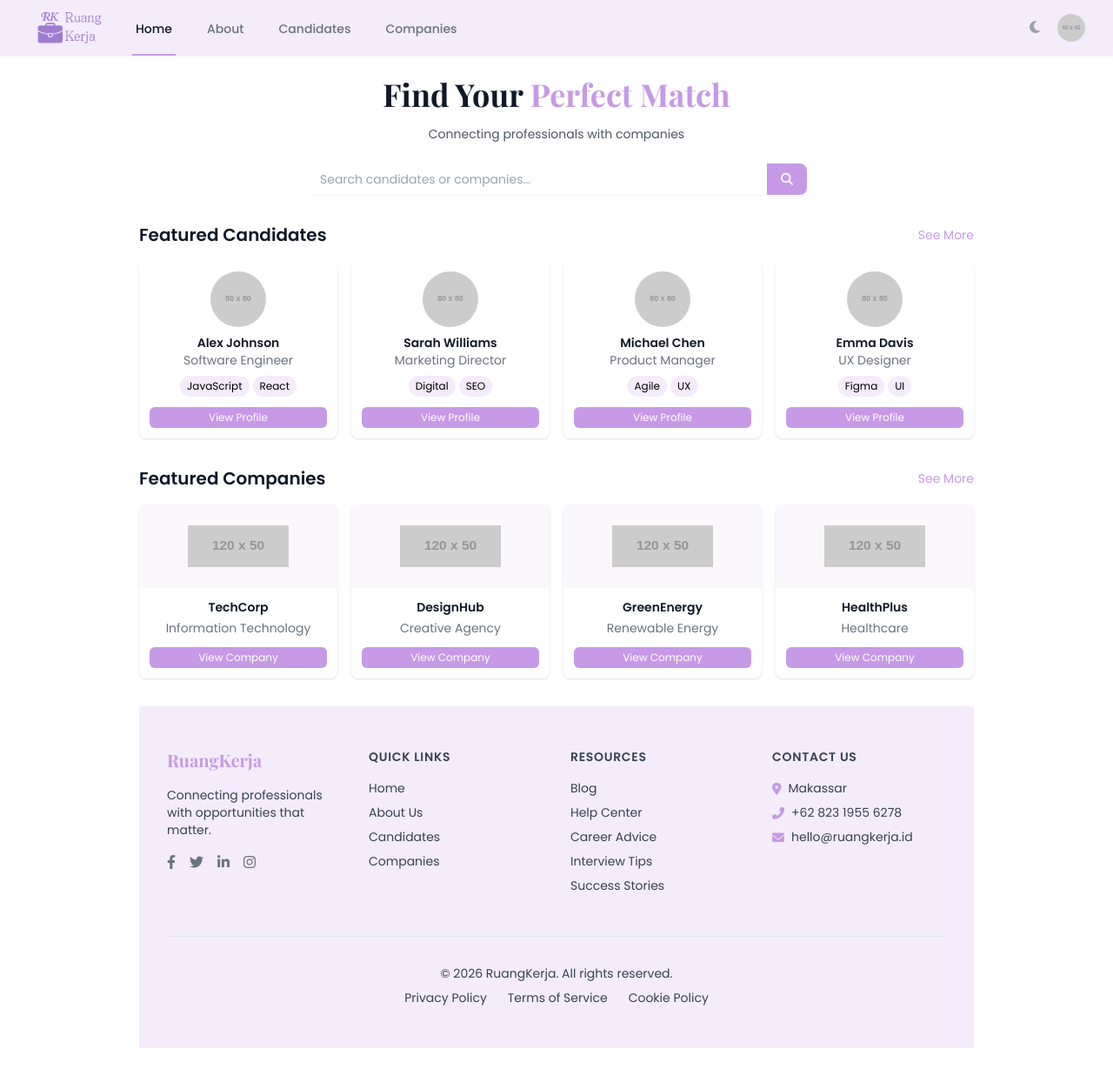
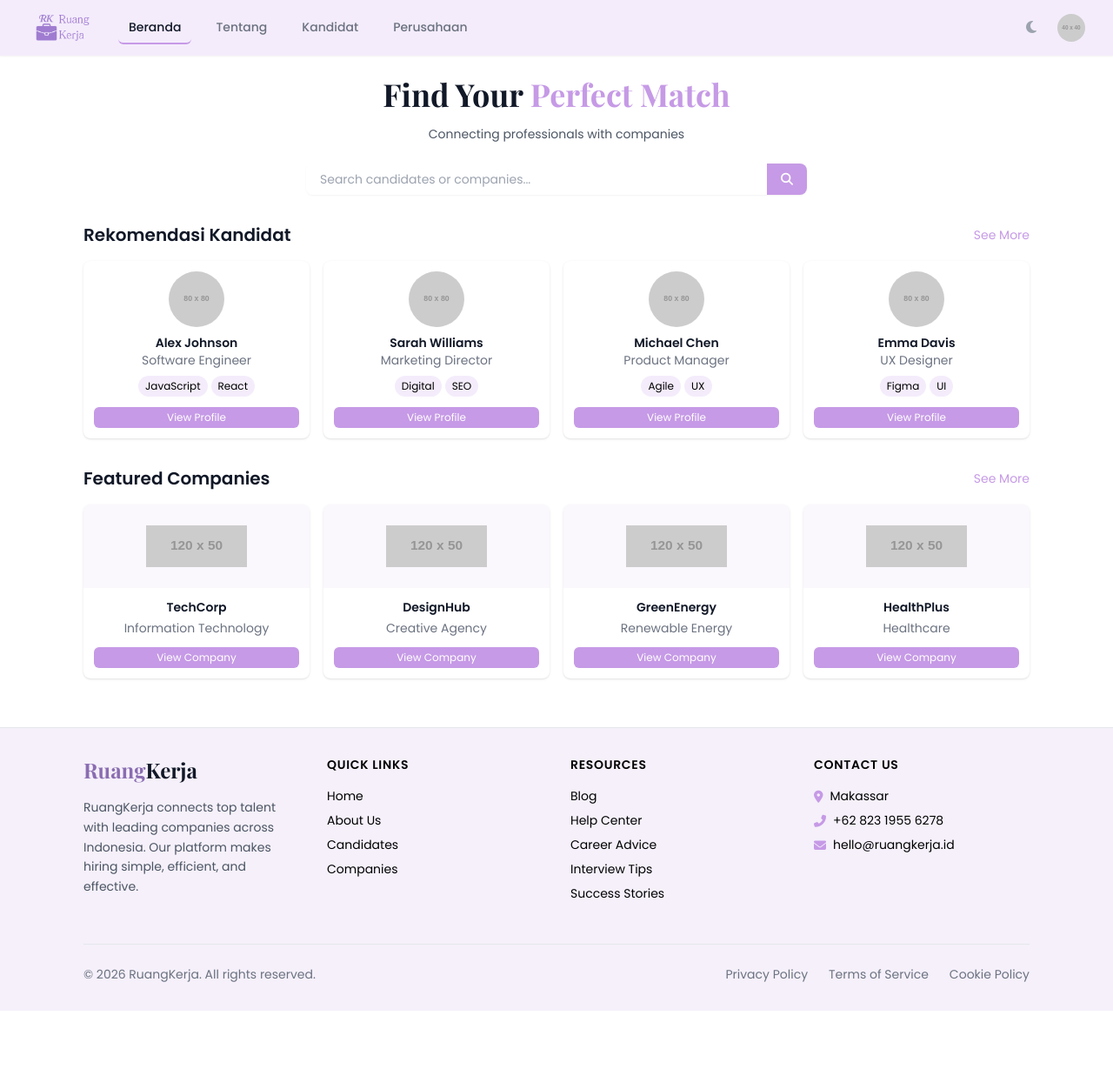
Before and after one commit to Idkwhat77/Frontend-ALP-Kelompok1, a website: page homepage.html in a window 1280 px wide. Shown: the whole page at 87% size. After the commit the page ends 1162 px from the top, so only its background shows below. Drawn offline with nearby package versions, Linux system fonts and the light colour scheme; placeholder pictures from the web are drawn by us.

Commit message:
update footer and navbar

```diff
--- a/homepage.html
+++ b/homepage.html
@@ -69,89 +69,117 @@
             outline: 2px solid #c69ae6;
             outline-offset: 2px;
         }
+
+        /* Custom scrollbar */
+        ::-webkit-scrollbar {
+            width: 8px;
+            height: 8px;
+        }
+
+        ::-webkit-scrollbar-track {
+            background: #f4ecfb;
+        }
+
+        ::-webkit-scrollbar-thumb {
+            background: #dbc2f0;
+            border-radius: 4px;
+        }
+
+        .dark ::-webkit-scrollbar-track {
+            background: #1a202c;
+        }
+
+        .dark ::-webkit-scrollbar-thumb {
+            background: #4a5568;
+        }
     </style>
 </head>
 <body class="bg-white dark:bg-gray-900 transition-colors duration-300 font-poppins">
     <!-- Navbar -->
-    <nav class="bg-lilac-100 dark:bg-gray-900 shadow-sm transition-colors duration-300">
+    <nav class="bg-lilac-100 dark:bg-gray-900 shadow-sm transition-colors duration-300 sticky top-0 z-10">
         <div class="max-w-7xl mx-auto px-4 sm:px-6 lg:px-8">
-            <div class="flex justify-between h-16">
-                <div class="flex">
-                <div class="flex-shrink-0 flex items-center">
-                    <img src="img/Logo Ruang Kerja.png" alt="RuangKerja Logo" class="h-12 w-auto" />
+            <!-- Top Row - Logo, Menu, Profile & Dark Mode -->
+            <div class="flex justify-between items-center h-16">
+                <div class="flex items-center">
+                    <div class="flex-shrink-0">
+                        <img src="img/Logo Ruang Kerja.png" alt="RuangKerja Logo" class="h-10 w-auto" />
                     </div>
-                    <div class="hidden sm:ml-6 sm:flex sm:space-x-8">
-                        <a href="#" class="border-lilac-400 text-gray-900 dark:text-white inline-flex items-center px-1 pt-1 border-b-2 text-sm font-medium">
-                            Home
+                    <div class="hidden sm:ml-6 sm:flex sm:space-x-4">
+                        <a href="#" class="px-3 py-2 rounded-md text-sm font-medium border-b-2 border-lilac-400 text-gray-900 dark:text-white">
+                            Beranda
                         </a>
-                        <a href="#" class="border-transparent text-gray-500 dark:text-gray-300 hover:border-gray-300 hover:text-gray-700 dark:hover:text-white inline-flex items-center px-1 pt-1 border-b-2 text-sm font-medium">
-                            About
+                        <a href="#" class="px-3 py-2 rounded-md text-sm font-medium text-gray-500 dark:text-gray-300 hover:text-gray-700 dark:hover:text-white hover:bg-lilac-50 dark:hover:bg-gray-800">
+                            Tentang
                         </a>
-                        <a href="#" class="border-transparent text-gray-500 dark:text-gray-300 hover:border-gray-300 hover:text-gray-700 dark:hover:text-white inline-flex items-center px-1 pt-1 border-b-2 text-sm font-medium">
-                            Candidates
+                        <a href="#" class="px-3 py-2 rounded-md text-sm font-medium text-gray-500 dark:text-gray-300 hover:text-gray-700 dark:hover:text-white hover:bg-lilac-50 dark:hover:bg-gray-800">
+                            Kandidat
                         </a>
-                        <a href="#" class="border-transparent text-gray-500 dark:text-gray-300 hover:border-gray-300 hover:text-gray-700 dark:hover:text-white inline-flex items-center px-1 pt-1 border-b-2 text-sm font-medium">
-                            Companies
+                        <a href="#" class="px-3 py-2 rounded-md text-sm font-medium text-gray-500 dark:text-gray-300 hover:text-gray-700 dark:hover:text-white hover:bg-lilac-50 dark:hover:bg-gray-800">
+                            Perusahaan
                         </a>
                     </div>
                 </div>
-                <div class="hidden sm:ml-6 sm:flex sm:items-center space-x-4">
-                    <button id="darkModeToggle" class="p-1 rounded-full text-gray-400 dark:text-lilac-200 hover:text-gray-500 dark:hover:text-lilac-100 focus:outline-none" aria-label="Toggle dark mode">
+
+                <!-- Desktop Dark Mode & Profile -->
+                <div class="hidden sm:flex items-center space-x-4">
+                    <button id="darkModeToggle" class="p-2 rounded-full text-gray-400 dark:text-lilac-200 hover:text-gray-500 dark:hover:text-lilac-100 hover:bg-lilac-50 dark:hover:bg-gray-800 focus:outline-none" aria-label="Toggle dark mode">
                         <i class="fas fa-moon dark:hidden"></i>
                         <i class="fas fa-sun hidden dark:inline"></i>
                     </button>
-                    <div class="ml-3 relative">
-                        <div>
+
+                    <div class="relative">
                         <button type="button" class="flex text-sm rounded-full focus:outline-none" id="user-menu-button" aria-expanded="false" aria-haspopup="true">
                             <img class="h-8 w-8 rounded-full" src="https://via.placeholder.com/40" alt="Profile">
                         </button>
+
+                        <!-- Dropdown Menu -->
+                        <div class="hidden origin-top-right absolute right-0 mt-2 w-48 rounded-md shadow-lg py-1 bg-white dark:bg-gray-800 ring-1 ring-black ring-opacity-5 focus:outline-none" role="menu" id="user-menu" aria-orientation="vertical" aria-labelledby="user-menu-button" tabindex="-1">
+                            <div class="px-4 py-2 text-sm text-gray-700 dark:text-gray-300 border-b border-gray-100 dark:border-gray-700">
+                                <div class="font-medium">Profil Saya</div>
                             </div>
-                        <div class="hidden origin-top-right absolute right-0 mt-2 w-48 rounded-md shadow-lg py-1 bg-white dark:bg-gray-800 ring-1 ring-black ring-opacity-5 focus:outline-none" role="menu" id="user-menu" aria-orientation="vertical" aria-labelledby="user-menu-button" tabindex="-1">
-                            <a href="#" class="block px-4 py-2 text-sm text-gray-700 dark:text-gray-200 hover:bg-gray-100 dark:hover:bg-gray-700" role="menuitem" tabindex="-1">Profile</a>
-                            <a href="#" class="block px-4 py-2 text-sm text-gray-700 dark:text-gray-200 hover:bg-gray-100 dark:hover:bg-gray-700" role="menuitem" tabindex="-1">Logout</a>
+                            <a href="#" class="block px-4 py-2 text-sm text-gray-700 dark:text-gray-200 hover:bg-gray-100 dark:hover:bg-gray-700" role="menuitem" tabindex="-1">Profil</a>
+                            <a href="#" class="block px-4 py-2 text-sm text-gray-700 dark:text-gray-200 hover:bg-gray-100 dark:hover:bg-gray-700" role="menuitem" tabindex="-1">Keluar</a>
                         </div>
                     </div>
                 </div>
-                <div class="-mr-2 flex items-center sm:hidden">
-                    <button type="button" class="inline-flex items-center justify-center p-2 rounded-md text-gray-400 hover:text-gray-500 hover:bg-gray-100 focus:outline-none" id="mobile-menu-button" aria-expanded="false" aria-label="Toggle menu">
-                        <span class="sr-only">Open main menu</span>
+
+                <!-- Mobile Menu Button -->
+                <div class="sm:hidden flex items-center">
+                    <button type="button" class="inline-flex items-center justify-center p-2 rounded-md text-gray-400 hover:text-gray-500 hover:bg-lilac-50 dark:hover:bg-gray-800 focus:outline-none" id="mobile-menu-button" aria-expanded="false" aria-label="Toggle menu">
+                        <span class="sr-only">Buka Menu Utama</span>
                         <i class="fas fa-bars"></i>
                     </button>
                 </div>
             </div>
+
+            <!-- Mobile Menu Content -->
+            <div class="hidden sm:hidden" id="mobile-menu">
+                <div class="pt-2 pb-3 space-y-1">
+                    <a href="#" class="bg-lilac-50 dark:bg-gray-800 text-lilac-600 dark:text-lilac-300 block pl-3 pr-4 py-2 text-base font-medium">Beranda</a>
+                    <a href="#" class="text-gray-500 dark:text-gray-300 hover:bg-lilac-50 dark:hover:bg-gray-700 hover:text-gray-700 dark:hover:text-white block pl-3 pr-4 py-2 text-base font-medium">Tentang</a>
+                    <a href="#" class="text-gray-500 dark:text-gray-300 hover:bg-lilac-50 dark:hover:bg-gray-700 hover:text-gray-700 dark:hover:text-white block pl-3 pr-4 py-2 text-base font-medium">Kandidat</a>
+                    <a href="#" class="text-gray-500 dark:text-gray-300 hover:bg-lilac-50 dark:hover:bg-gray-700 hover:text-gray-700 dark:hover:text-white block pl-3 pr-4 py-2 text-base font-medium">Perusahaan</a>
                 </div>
 
-        <!-- Mobile menu -->
-        <div class="hidden sm:hidden" id="mobile-menu">
-            <div class="pt-2 pb-3 space-y-1">
-                <a href="#" class="bg-lilac-50 dark:bg-gray-800 border-lilac-400 text-lilac-600 dark:text-lilac-300 block pl-3 pr-4 py-2 border-l-4 text-base font-medium">Home</a>
-                <a href="#" class="border-transparent text-gray-500 dark:text-gray-300 hover:bg-gray-50 dark:hover:bg-gray-700 hover:border-gray-300 hover:text-gray-700 block pl-3 pr-4 py-2 border-l-4 text-base font-medium">About</a>
-                <a href="#" class="border-transparent text-gray-500 dark:text-gray-300 hover:bg-gray-50 dark:hover:bg-gray-700 hover:border-gray-300 hover:text-gray-700 block pl-3 pr-4 py-2 border-l-4 text-base font-medium">Candidates</a>
-                <a href="#" class="border-transparent text-gray-500 dark:text-gray-300 hover:bg-gray-50 dark:hover:bg-gray-700 hover:border-gray-300 hover:text-gray-700 block pl-3 pr-4 py-2 border-l-4 text-base font-medium">Companies</a>
+                <!-- Mobile Profile & Dark Mode in one row BELOW Nav -->
+                <div class="border-t border-gray-200 dark:border-gray-700 pt-3 pb-4 px-4">
+                    <div class="flex items-center justify-between">
+                        <div class="flex items-center">
+                            <img class="h-8 w-8 rounded-full" src="https://via.placeholder.com/40" alt="Profile">
+                            <span class="ml-3 text-sm font-medium text-gray-800 dark:text-white">Profil Saya</span>
                         </div>
-            <div class="pt-4 pb-3 border-t border-gray-200 dark:border-gray-700">
-                <div class="flex items-center px-4">
-                    <div class="flex-shrink-0">
-                        <img class="h-10 w-10 rounded-full" src="https://via.placeholder.com/40" alt="Profile">
-                    </div>
-                    <div class="ml-3">
-                        <div class="text-base font-medium text-gray-800 dark:text-white">My Profile</div>
-                    </div>
-                    <button id="mobileDarkModeToggle" class="ml-auto p-1 rounded-full text-gray-400 dark:text-lilac-200 hover:text-gray-500 dark:hover:text-lilac-100 focus:outline-none" aria-label="Toggle dark mode">
+                        <button id="mobileDarkModeToggle" class="p-2 rounded-full text-gray-400 dark:text-lilac-200 hover:text-gray-500 dark:hover:text-lilac-100 hover:bg-lilac-50 dark:hover:bg-gray-800 focus:outline-none" aria-label="Toggle dark mode">
                             <i class="fas fa-moon dark:hidden"></i>
                             <i class="fas fa-sun hidden dark:inline"></i>
                         </button>
                     </div>
-                <div class="mt-3 space-y-1">
-                    <a href="#" class="block px-4 py-2 text-base font-medium text-gray-500 dark:text-gray-300 hover:text-gray-800 dark:hover:text-white hover:bg-gray-100 dark:hover:bg-gray-700">Profile</a>
-                    <a href="#" class="block px-4 py-2 text-base font-medium text-gray-500 dark:text-gray-300 hover:text-gray-800 dark:hover:text-white hover:bg-gray-100 dark:hover:bg-gray-700">Logout</a>
                 </div>
             </div>
         </div>
     </nav>
 
     <!-- Main Content -->
-    <main class="max-w-5xl mx-auto px-4 sm:px-6 lg:px-8 py-6">
+    <main class="max-w-6xl mx-auto px-4 sm:px-6 lg:px-8 py-6">
         <!-- Hero Section -->
         <section class="text-center mb-8 animate-fade-in">
             <h1 class="text-3xl md:text-4xl font-bold mb-4 font-elegant text-gray-900 dark:text-white">
@@ -174,10 +202,9 @@
         <!-- Candidates Section -->
         <section class="mb-8 fade-on-scroll">
             <div class="flex justify-between items-center mb-4">
-                <h2 class="text-xl font-bold text-gray-900 dark:text-white">Featured Candidates</h2>
+                <h2 class="text-xl font-bold text-gray-900 dark:text-white">Rekomendasi Kandidat</h2>
                 <a href="#" class="text-lilac-400 hover:text-lilac-500 dark:hover:text-lilac-300 text-sm">See More</a>
             </div>
-
             <div class="grid grid-cols-1 sm:grid-cols-2 lg:grid-cols-4 gap-4">
                 <!-- Candidate Card 1 -->
                 <div class="bg-white dark:bg-gray-800 rounded-lg shadow overflow-hidden hover-scale transition-transform duration-300 text-sm">
@@ -326,33 +353,26 @@
                 </div>
             </div>
         </section>
+    </main>
 
     <!-- Footer -->
-    <footer class="w-full bg-lilac-100 dark:bg-gray-900 text-gray-700 dark:text-gray-300 transition-colors duration-300">
-        <div class="max-w-7xl mx-auto py-12 px-4 sm:px-6 lg:px-8">
+    <footer class="bg-[#f5f0fa] dark:bg-gray-900 border-t border-gray-200 dark:border-gray-800 transition-colors duration-300">
+        <div class="max-w-6xl mx-auto px-4 sm:px-6 lg:px-8 py-8">
             <div class="grid grid-cols-1 md:grid-cols-4 gap-8">
-                <!-- Company Info -->
+                <!-- Logo and Description -->
                 <div class="space-y-4">
-                    <h3 class="text-xl font-bold font-elegant text-lilac-400">RuangKerja</h3>
-                    <p class="text-sm">Connecting professionals with opportunities that matter.</p>
-                    <div class="flex space-x-4">
-                        <a href="#" class="text-gray-500 hover:text-lilac-400 dark:hover:text-lilac-300 transition-colors">
-                            <i class="fab fa-facebook-f"></i>
-                        </a>
-                        <a href="#" class="text-gray-500 hover:text-lilac-400 dark:hover:text-lilac-300 transition-colors">
-                            <i class="fab fa-twitter"></i>
-                        </a>
-                        <a href="#" class="text-gray-500 hover:text-lilac-400 dark:hover:text-lilac-300 transition-colors">
-                            <i class="fab fa-linkedin-in"></i>
-                        </a>
-                        <a href="#" class="text-gray-500 hover:text-lilac-400 dark:hover:text-lilac-300 transition-colors">
-                            <i class="fab fa-instagram"></i>
-                        </a>
+                    <div class="flex items-center">
+                        <h2 class="text-2xl font-bold font-elegant text-gray-900 dark:text-white">
+                            <span class="text-[#8a6db1]">Ruang</span>Kerja
+                        </h2>
                     </div>
+                    <p class="text-gray-600 dark:text-gray-300 text-sm leading-relaxed">
+                        RuangKerja connects top talent with leading companies across Indonesia. Our platform makes hiring simple, efficient, and effective.
+                    </p>
                 </div>
 
                 <!-- Quick Links -->
-                <div>
+                <div class="space-y-4">
                     <h4 class="text-sm font-semibold uppercase tracking-wider mb-4 dark:text-white">Quick Links</h4>
                   <ul class="space-y-2 text-sm">
                       <li><a href="#" class="hover:text-lilac-400 dark:hover:text-lilac-300 transition-colors">Home</a></li>
@@ -363,7 +383,7 @@
                 </div>
 
                 <!-- Resources -->
-                <div>
+                <div class="space-y-4">
                     <h4 class="text-sm font-semibold uppercase tracking-wider mb-4 dark:text-white">Resources</h4>
                     <ul class="space-y-2 text-sm">
                         <li><a href="#" class="hover:text-lilac-400 dark:hover:text-lilac-300 transition-colors">Blog</a></li>
@@ -374,8 +394,8 @@
                     </ul>
                 </div>
 
-                <!-- Contact -->
-                <div>
+                <!-- For Employers -->
+                <div class="space-y-4">
                     <h4 class="text-sm font-semibold uppercase tracking-wider mb-4 dark:text-white">Contact Us</h4>
                     <ul class="space-y-2 text-sm">
                         <li class="flex items-start">
@@ -394,21 +414,28 @@
                 </div>
             </div>
 
-            <!-- Copyright -->
-            <div class="mt-12 pt-8 border-t border-gray-200 dark:border-gray-700 text-sm text-center">
-                <p>&copy; 2026 RuangKerja. All rights reserved.</p>
-                <div class="mt-2 flex justify-center space-x-6">
-                    <a href="#" class="hover:text-lilac-400 dark:hover:text-lilac-300 transition-colors">Privacy Policy</a>
-                    <a href="#" class="hover:text-lilac-400 dark:hover:text-lilac-300 transition-colors">Terms of Service</a>
-                    <a href="#" class="hover:text-lilac-400 dark:hover:text-lilac-300 transition-colors">Cookie Policy</a>
+            <!-- Copyright and Bottom Links -->
+            <div class="mt-12 pt-6 border-t border-gray-200 dark:border-gray-700 flex flex-col md:flex-row justify-between items-center space-y-4 md:space-y-0">
+                <p class="text-gray-500 dark:text-gray-400 text-sm">
+                    © 2026 RuangKerja. All rights reserved.
+                </p>
+                <div class="flex space-x-6">
+                    <a href="#" class="text-gray-500 dark:text-gray-400 hover:text-[#7a5d9e] dark:hover:text-[#9d7dc9] text-sm transition-colors">
+                        Privacy Policy
+                    </a>
+                    <a href="#" class="text-gray-500 dark:text-gray-400 hover:text-[#7a5d9e] dark:hover:text-[#9d7dc9] text-sm transition-colors">
+                        Terms of Service
+                    </a>
+                    <a href="#" class="text-gray-500 dark:text-gray-400 hover:text-[#7a5d9e] dark:hover:text-[#9d7dc9] text-sm transition-colors">
+                        Cookie Policy
+                    </a>
                 </div>
             </div>
         </div>
     </footer>
 
-
     <script>
-        // Dark mode toggle
+        // Dark mode toggle functionality
         const darkModeToggle = document.getElementById('darkModeToggle');
         const mobileDarkModeToggle = document.getElementById('mobileDarkModeToggle');
 
@@ -426,23 +453,30 @@
         darkModeToggle.addEventListener('click', toggleDarkMode);
         mobileDarkModeToggle.addEventListener('click', toggleDarkMode);
 
-        // Check for saved dark mode preference
+        // Check for saved dark mode preference or system preference
         if (localStorage.getItem('darkMode') === 'dark' ||
             (!localStorage.getItem('darkMode') && window.matchMedia('(prefers-color-scheme: dark)').matches)) {
             document.documentElement.classList.add('dark');
         }
 
-        // Mobile menu toggle
+        // Mobile menu functionality
         const mobileMenuButton = document.getElementById('mobile-menu-button');
         const mobileMenu = document.getElementById('mobile-menu');
 
-        mobileMenuButton.addEventListener('click', () => {
+        function toggleMobileMenu() {
             const expanded = mobileMenuButton.getAttribute('aria-expanded') === 'true';
             mobileMenuButton.setAttribute('aria-expanded', !expanded);
             mobileMenu.classList.toggle('hidden');
-        });
 
-        // User menu toggle
+            // Toggle between hamburger and close icon
+            const icon = mobileMenuButton.querySelector('i');
+            icon.classList.toggle('fa-bars');
+            icon.classList.toggle('fa-times');
+        }
+
+        mobileMenuButton.addEventListener('click', toggleMobileMenu);
+
+        // User dropdown menu functionality
         const userMenuButton = document.getElementById('user-menu-button');
         const userMenu = document.getElementById('user-menu');
 
@@ -454,18 +488,27 @@
 
         // Close menus when clicking outside
         document.addEventListener('click', (e) => {
+            // Close user dropdown if clicked outside
             if (!userMenuButton.contains(e.target) && !userMenu.contains(e.target)) {
                 userMenuButton.setAttribute('aria-expanded', 'false');
                 userMenu.classList.add('hidden');
             }
 
-            if (!mobileMenuButton.contains(e.target) && !mobileMenu.contains(e.target)) {
+            // Close mobile menu if clicked outside
+            if (!mobileMenuButton.contains(e.target) &&
+                !mobileMenu.contains(e.target)) {
+
                 mobileMenuButton.setAttribute('aria-expanded', 'false');
                 mobileMenu.classList.add('hidden');
+
+                // Reset mobile menu icon to hamburger
+                const icon = mobileMenuButton.querySelector('i');
+                icon.classList.remove('fa-times');
+                icon.classList.add('fa-bars');
             }
         });
 
-        // Fade-in on scroll animation
+        // Fade-in animation on scroll
         function checkVisibility() {
             const elements = document.querySelectorAll('.fade-on-scroll');
 
@@ -479,10 +522,11 @@
             });
         }
 
+        // Run checkVisibility on scroll and page load
         window.addEventListener('scroll', checkVisibility);
         window.addEventListener('load', checkVisibility);
 
-        // JavaScript for loading funny circle (cut to only its head left) spinning that appears when page contents are being loaded in
+        // Loading spinner animation
         const loading_circle = document.createElement('div');
         loading_circle.id = 'load_bro';
         loading_circle.innerHTML = `
@@ -492,10 +536,11 @@
         `;
         document.body.appendChild(loading_circle);
 
+        // Remove loading spinner when page finishes loading
         window.addEventListener('DOMContentLoaded', () => {
-            const l = document.getElementById('load_bro');
-            if (l) {
-            l.remove();
+            const spinner = document.getElementById('load_bro');
+            if (spinner) {
+                spinner.remove();
             }
         });
     </script>
```
Lines whose indentation alone changed are shown as unchanged.
